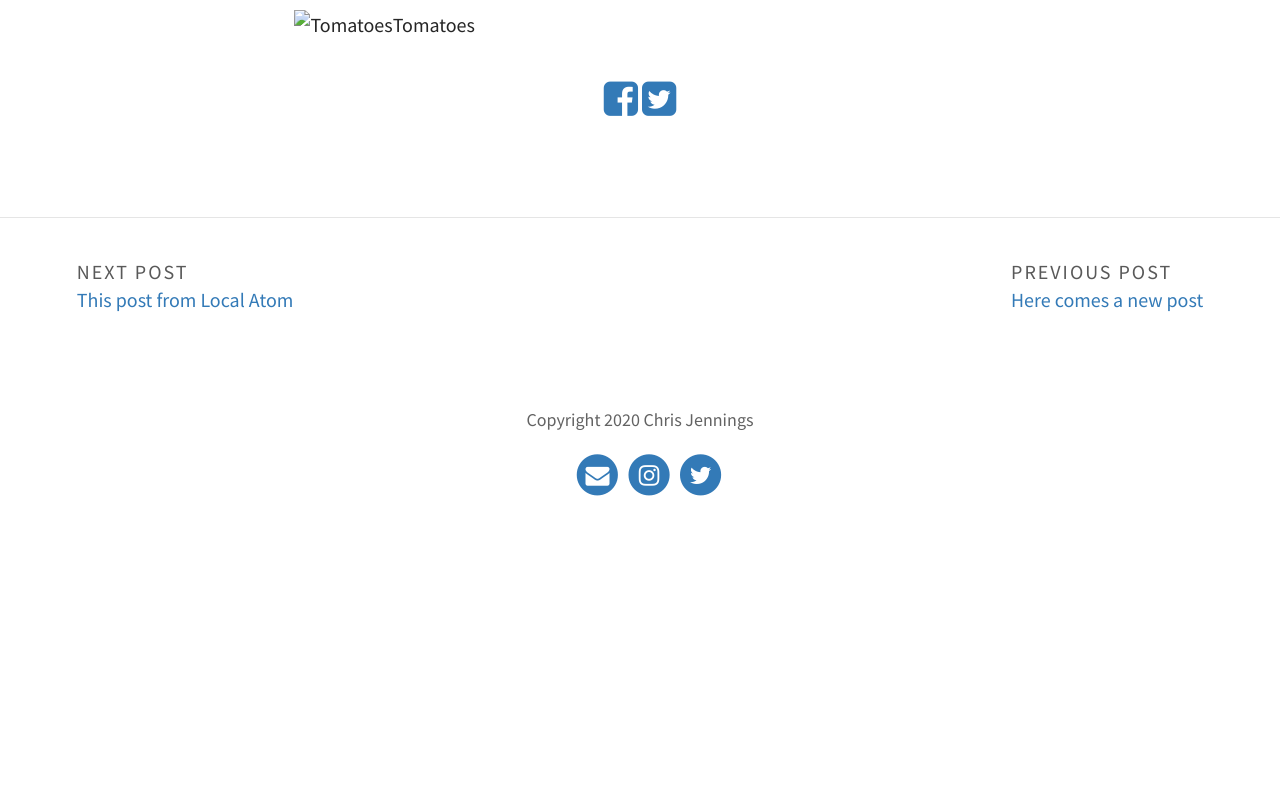
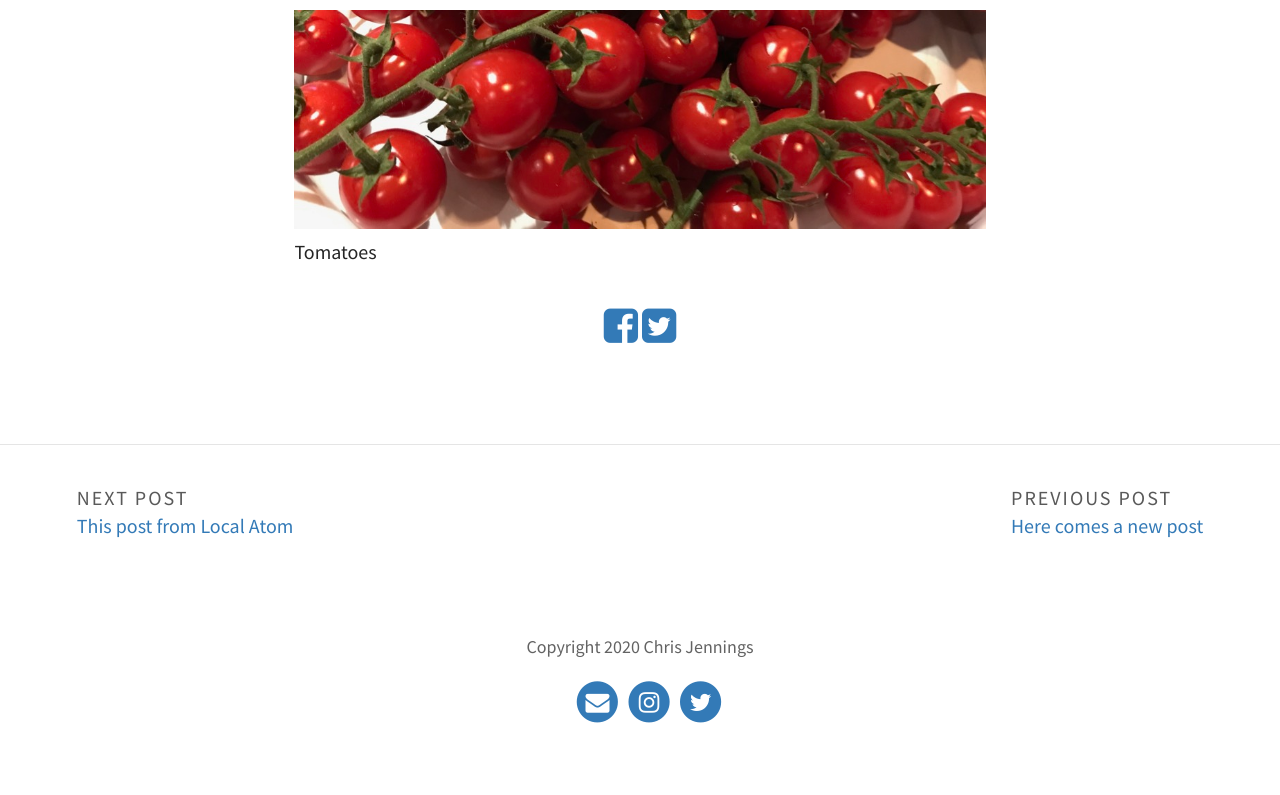
Before and after one commit to eyescroll/eyescroll.github.io, a Jekyll site: the page built from _posts/2020-06-13-new-post-through-netlifycms.md, in a window 1280 px wide. Shown: the part 896-1691 px from the top of the page. Built offline with Jekyll 4.4.1, drawn with Linux system fonts in a browser that asks for light colours; before the commit the page ends 1465 px from its top, so only the background shows below that.

Commit message:
Update Post “2020-06-13-new-post-through-netlifycms”

```diff
--- a/_posts/2020-06-13-new-post-through-netlifycms.md
+++ b/_posts/2020-06-13-new-post-through-netlifycms.md
@@ -9,6 +9,4 @@ Well here is is then.
 
 <div class="video-box"><iframe width="560" height="315" src="https://www.youtube.com/embed/gHIKCoZmQII?rel=0" allow="accelerometer; autoplay; encrypted-media; gyroscope; picture-in-picture" allowfullscreen></iframe></div>
 
-
-
-![Tomatoes](/_uploads/tomatoes.jpg)
+![Tomatoes](/uploads/tomatoes.jpg)
```
